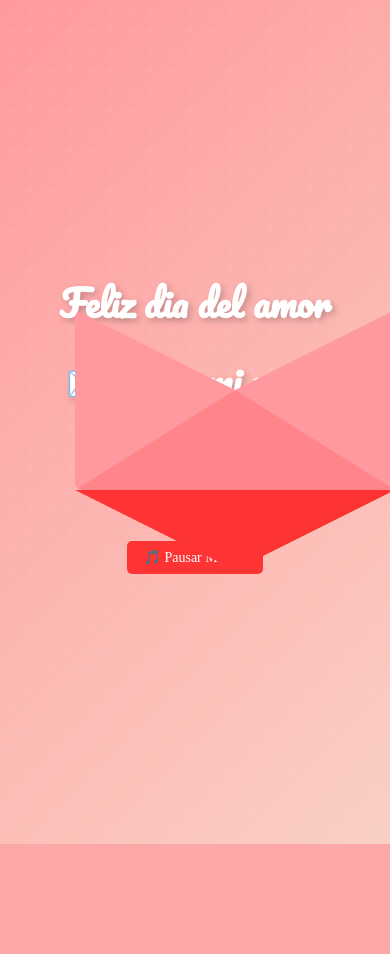
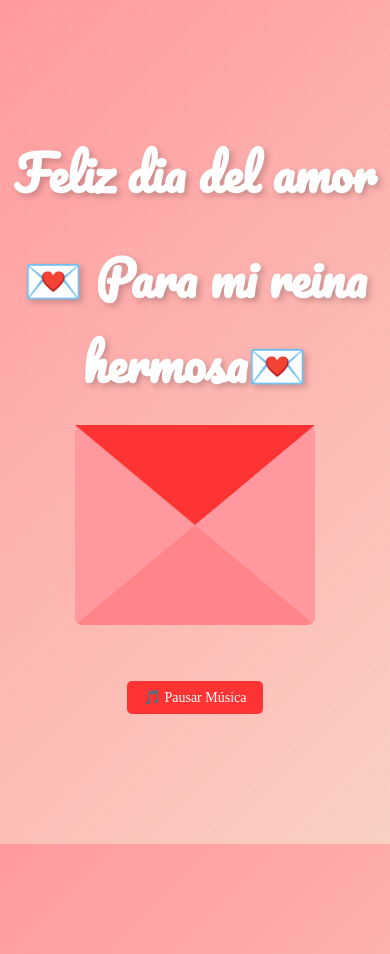
Before and after one commit to AaroonDaniel/AaroonDaniel.github.io, a PHP site: page / in a window 390 px wide. Shown: the top 954 px of the page. Before the commit the page ends 844 px from the top, so only its background shows below. Run offline with PHP 8.4, Linux system fonts and the light colour scheme.

Commit message:
styles.css

```diff
--- a/styles.css
+++ b/styles.css
@@ -166,60 +166,32 @@ body {
 #play-pause-btn:hover {
     background-color: #ff858a;
 }
-
 /* 📱 RESPONSIVE DESIGN */
 @media (max-width: 480px) {
-    /* Ajustes generales */
-    .main {
-        padding: 20px;
+    .container-letter {
+        width: 240px;
+        height: 200px;
     }
 
-    .title {
-        font-size: 36px; /* Título más pequeño */
-        margin-bottom: 15px;
-    }
-
-    /* Contenedor de la carta */
-    .container-letter {
-        width: 90%; /* Ocupa el 90% del ancho */
-        height: auto; /* Altura automática */
-        max-width: 240px; /* Máximo ancho */
-    }
-
-    /* Base de la carta */
     .letter {
-        border-left: 50% solid #ff989f;
-        border-right: 50% solid #ff989f;
-        border-top: 80px solid transparent;
+        border-left: 120px solid #ff989f;
+        border-right: 120px solid #ff989f;
+        border-top: 100px solid transparent;
         border-bottom: 100px solid #ff858a;
     }
 
-    /* Tapa de la carta */
     .cover {
-        border-left: 50% solid transparent;
-        border-right: 50% solid transparent;
-        border-top: 80px solid #fe3334;
+        border-left: 120px solid transparent;
+        border-right: 120px solid transparent;
+        border-top: 100px solid #fe3334;
     }
 
-    /* Hoja con mensaje */
     .letter-content {
-        width: 100%; /* Ocupa todo el ancho del contenedor */
-        height: auto; /* Altura automática */
-        max-height: 300px; /* Máxima altura */
-        padding: 15px;
-        font-size: 14px; /* Texto más pequeño */
-        top: 100%; /* Posición inicial */
+        width: 220px;
+        height: 350px;
+        font-size: 16px;
     }
-
-    /* Animación al abrir la carta */
-    .container-letter.open .letter-content {
-        top: -30%; /* Sale del sobre */
-    }
-
-    /* Controles de música */
-    .music-controls {
-        margin-top: 15px;
-    }
+}
 
     #play-pause-btn {
         padding: 8px 16px;
```
